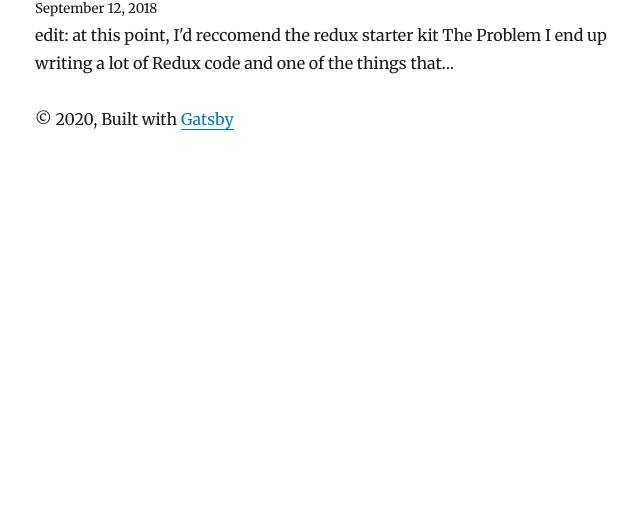
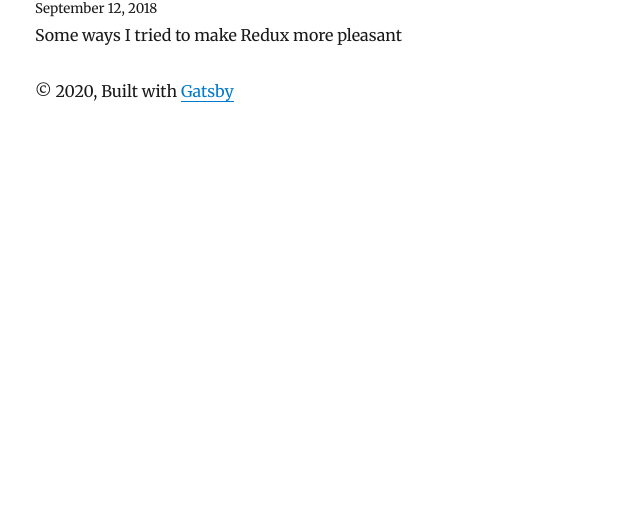
Before and after one commit to bolivier/bolivier.github.io, a Gatsby site: page / in a window 1280 px wide. Shown: the part 293-800 px from the top of the page, without its empty margins (290-930 px from the left). Built offline with nearby package versions, Linux system fonts and the light colour scheme; Gatsby itself is replaced by a stand-in of ours; some packages are replaced by stand-ins of ours.

Commit message:
Add description

```diff
--- a/content/blog/redux/index.md
+++ b/content/blog/redux/index.md
@@ -1,6 +1,7 @@
 ---
 title: Reducing Boilerplate in Redux
 date: 2018-09-12
+description: Some ways I tried to make Redux more pleasant
 ---
 
 edit: at this point, I'd reccomend [the redux starter kit][1]
```
